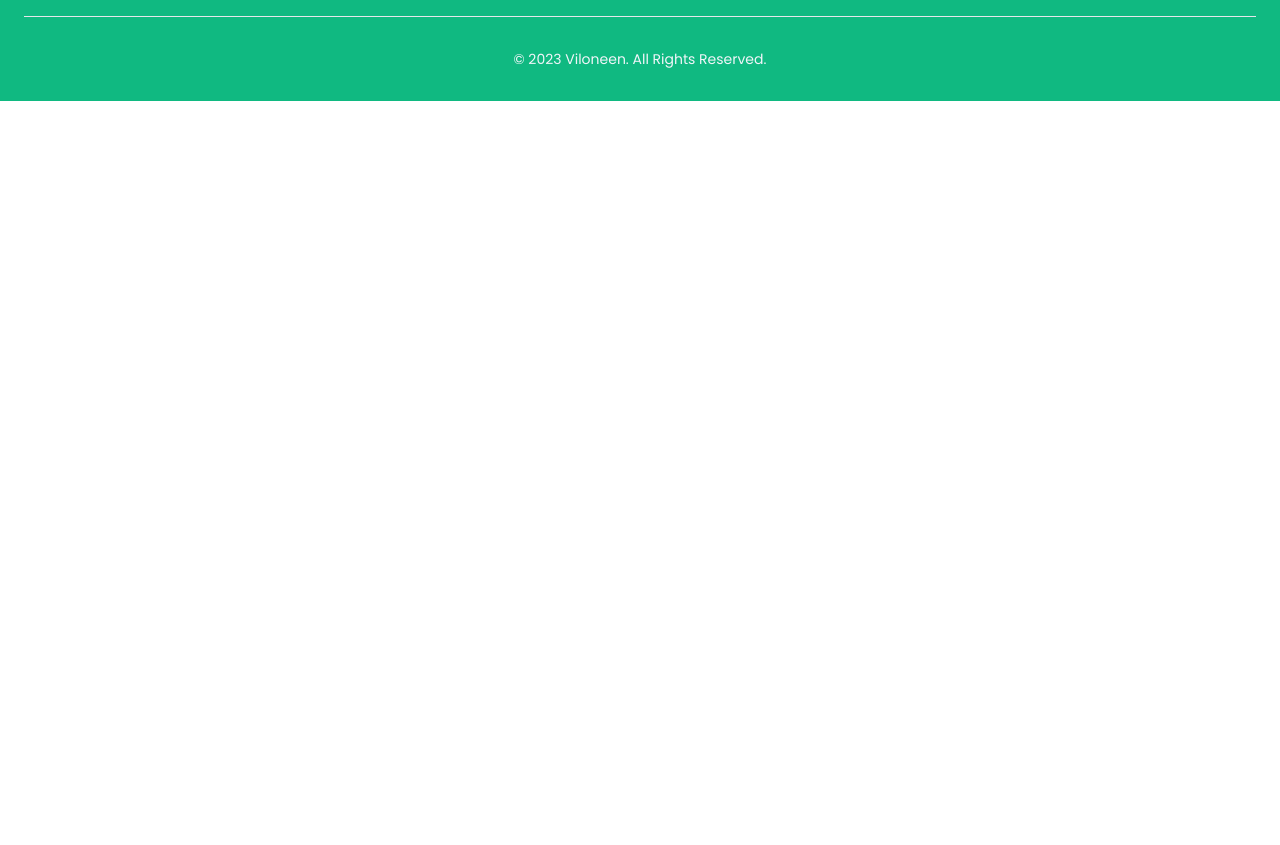
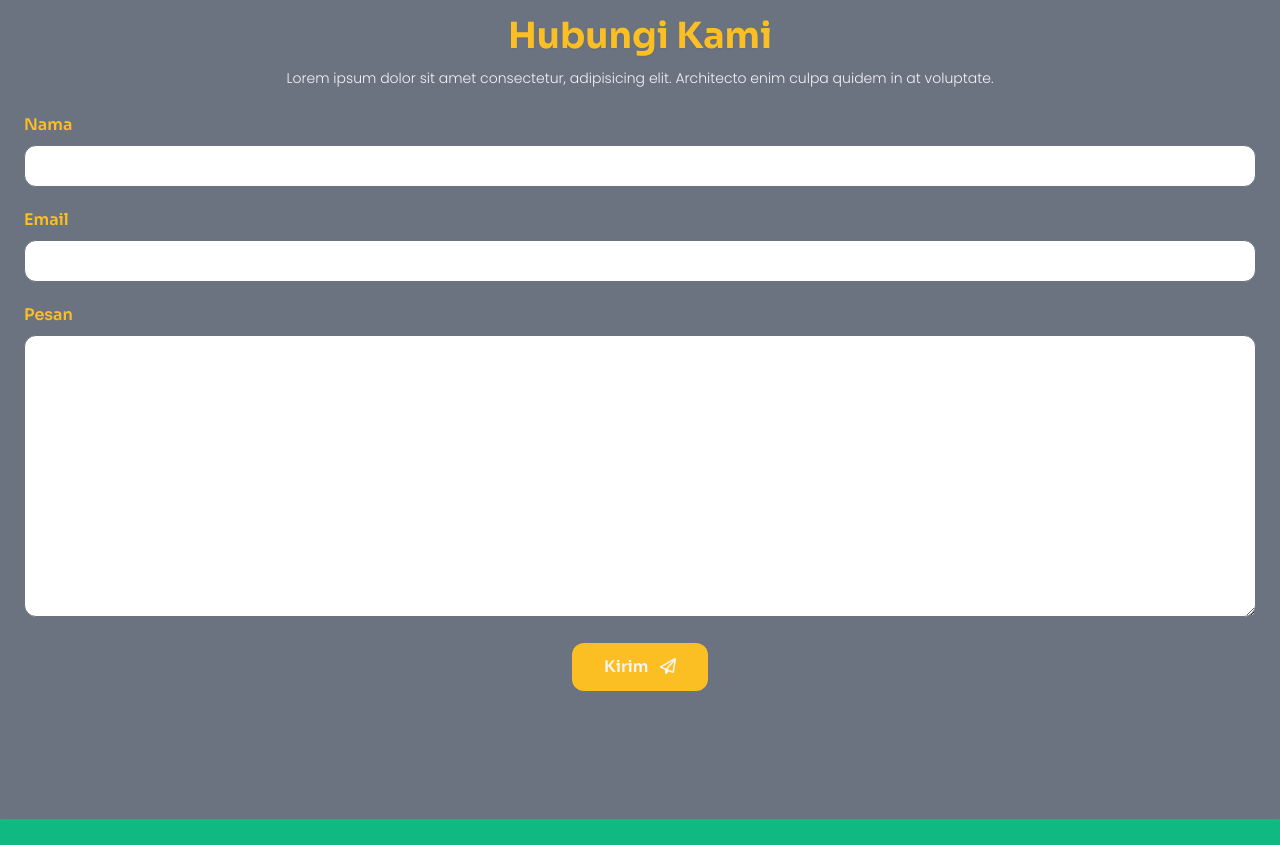
Before and after one commit to airlanggapradana/Viloneen, a plain HTML site: page index.html in a window 1280 px wide. Shown: the part 2447-3292 px from the top of the page. Before the commit the page ends 2548 px from the top, so only its background shows below. Drawn offline with nearby package versions, Linux system fonts and the light colour scheme.

Commit message:
nambahin form kontak

```diff
--- a/index.html
+++ b/index.html
@@ -379,9 +379,75 @@
     </section>
     <!-- produk akhir -->
 
+    <!-- contact awal -->
+    <section id="contact" class="pt-36 pb-32 bg-gray-500">
+      <div class="container mx-auto px-6">
+        <div class="block items-center justify-center text-center mb-6">
+          <h1
+            class="font-sora font-bold text-secondary text-2xl lg:text-4xl mb-3 drop-shadow-sm"
+          >
+            Hubungi Kami
+          </h1>
+          <p class="font-poppins font-light text-sm text-third max-w-full">
+            Lorem ipsum dolor sit amet consectetur, adipisicing elit. Architecto
+            enim culpa quidem in at voluptate.
+          </p>
+        </div>
+
+        <div class="block items-center justify-center mb-5">
+          <label
+            for="nama"
+            class="font-sora font-semibold text-base text-secondary"
+            >Nama</label
+          >
+          <input
+            type="text"
+            id="nama"
+            class="w-full rounded-xl mt-2 font-sora font-normal text-base"
+          />
+        </div>
+        <div class="block items-center justify-center mb-5">
+          <label
+            for="email"
+            class="font-sora font-semibold text-base text-secondary"
+            >Email</label
+          >
+          <input
+            type="email"
+            id="email"
+            class="w-full rounded-xl mt-2 font-sora font-normal text-base"
+          />
+        </div>
+        <div class="block items-center justify-center mb-5">
+          <label
+            for="pesan"
+            class="font-sora font-semibold text-base text-secondary"
+            >Pesan</label
+          >
+          <textarea
+            name="pesan"
+            id="pesan"
+            cols="30"
+            rows="10"
+            class="w-full rounded-xl mt-2 p-5 font-sora font-normal text-base"
+          ></textarea>
+        </div>
+
+        <div class="flex items-center justify-center">
+          <a
+            href="#"
+            class="font-sora font-semibold text-base text-third py-3 px-8 bg-secondary rounded-xl hover:bg-transparent hover:ring-2 hover:ring-secondary transition duration-200 ease-in"
+            >Kirim
+            <span class="ml-2"><i class="fa-regular fa-paper-plane"></i></span
+          ></a>
+        </div>
+      </div>
+    </section>
+    <!-- contact akhir -->
+
     <!-- footer awal -->
 
-    <footer class="p-4 bg-emerald-500 rounded-t-xl shadow md:px-6 md:py-8">
+    <footer class="p-4 bg-emerald-500 shadow md:px-6 md:py-8">
       <div class="sm:flex sm:items-center sm:justify-between">
         <a href="#home" class="flex items-center mb-4 sm:mb-0">
           <img src="img/logo.png" class="w-20 mr-2" />
```
